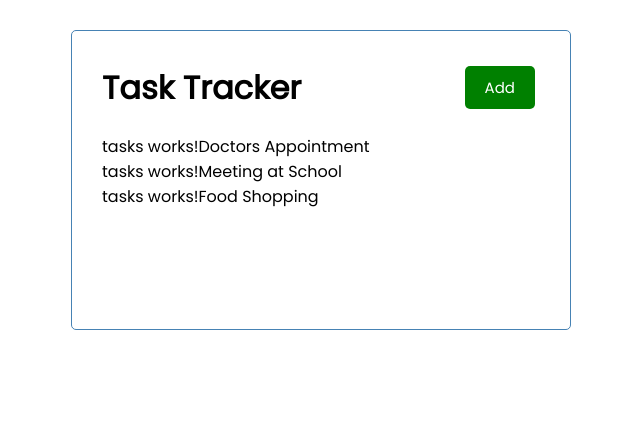
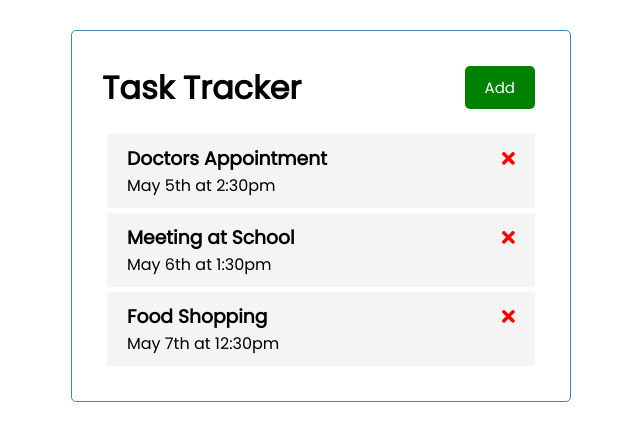
Before and after one commit to marcibaumel/Traversy_Media-Angular_Crash_Course_2021, an Angular app in the folder angular-crash/: page / in a window 1280 px wide. Shown: the top 440 px of the page, without its empty margins (319-959 px from the left). Built offline with nearby package versions, Linux system fonts and the light colour scheme.

Commit message:
Font awsome setup

```diff
--- a/angular-crash/package.json
+++ b/angular-crash/package.json
@@ -18,6 +18,11 @@
     "@angular/platform-browser": "~12.2.0",
     "@angular/platform-browser-dynamic": "~12.2.0",
     "@angular/router": "~12.2.0",
+    "@fortawesome/angular-fontawesome": "^0.9.0",
+    "@fortawesome/fontawesome-svg-core": "^1.2.35",
+    "@fortawesome/free-brands-svg-icons": "^5.15.3",
+    "@fortawesome/free-regular-svg-icons": "^5.15.3",
+    "@fortawesome/free-solid-svg-icons": "^5.15.3",
     "rxjs": "~6.6.0",
     "tslib": "^2.3.0",
     "zone.js": "~0.11.4"
--- a/angular-crash/src/app/app.module.ts
+++ b/angular-crash/src/app/app.module.ts
@@ -6,6 +6,7 @@
 import { ButtonComponent } from './components/button/button.component';
 import { TasksComponent } from './components/tasks/tasks.component';
 import { TaskItemComponent } from './components/task-item/task-item.component';
+import { FontAwesomeModule } from '@fortawesome/angular-fontawesome';
 
 @NgModule({
   declarations: [
@@ -16,7 +17,8 @@
     TaskItemComponent
   ],
   imports: [
-    BrowserModule
+    BrowserModule,
+    FontAwesomeModule
   ],
   providers: [],
   bootstrap: [AppComponent]
--- a/angular-crash/src/app/components/task-item/task-item.component.css
+++ b/angular-crash/src/app/components/task-item/task-item.component.css
@@ -0,0 +1,16 @@
+.task {
+    background: #f4f4f4;
+    margin: 5px;
+    padding: 10px 20px;
+    cursor: pointer;
+  }
+
+  .task.reminder {
+    border-left: 5px solid green;
+  }
+
+  .task h3 {
+    display: flex;
+    align-items: center;
+    justify-content: space-between;
+  }
--- a/angular-crash/src/app/components/task-item/task-item.component.html
+++ b/angular-crash/src/app/components/task-item/task-item.component.html
@@ -1 +1,4 @@
-<p>task-item works!</p>
+<div class="task">
+    <h3>{{task.text}} <fa-icon [ngStyle]= "{'color' : 'red'}" [icon]="faTimes"></fa-icon></h3>
+    <p>{{task.day}}</p>
+</div>
--- a/angular-crash/src/app/components/task-item/task-item.component.ts
+++ b/angular-crash/src/app/components/task-item/task-item.component.ts
@@ -1,4 +1,6 @@
-import { Component, OnInit } from '@angular/core';
+import { Component, OnInit, Input } from '@angular/core';
+import { Task } from '../../Task';
+import { faTimes } from '@fortawesome/free-solid-svg-icons';
 
 @Component({
   selector: 'app-task-item',
@@ -7,6 +9,9 @@
 })
 export class TaskItemComponent implements OnInit {
 
+  @Input() task: Task;
+  faTimes = faTimes;
+
   constructor() { }
 
   ngOnInit(): void {
--- a/angular-crash/src/app/components/tasks/tasks.component.html
+++ b/angular-crash/src/app/components/tasks/tasks.component.html
@@ -1 +1 @@
-<p *ngFor="let task of tasks">tasks works!{{task.text}}</p>
+<app-task-item *ngFor="let task of tasks" [task]="task"></app-task-item>
```
Also changed, not shown: 1 other file (tests, documents, lock files or other folders).
